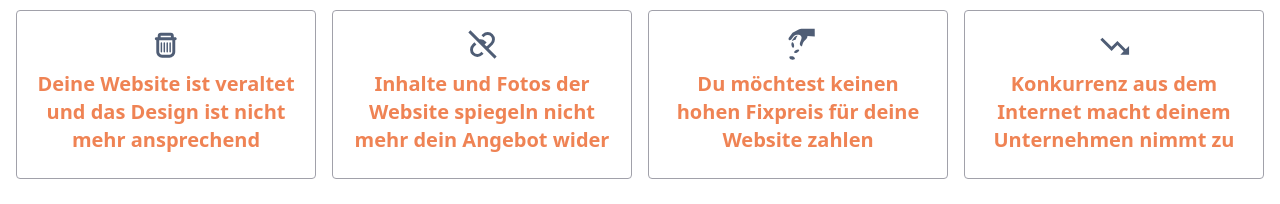
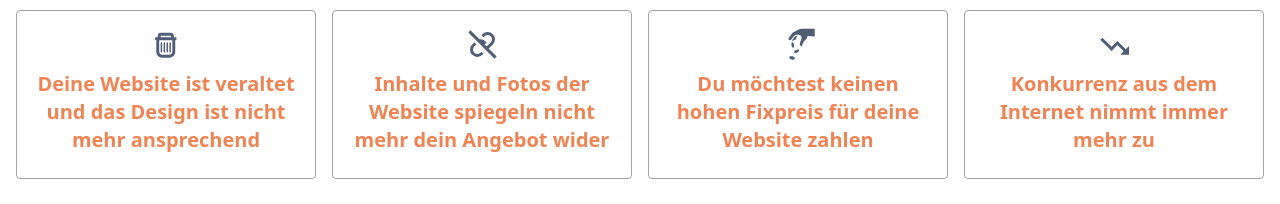
Before and after one commit to 36Kryptum/Portfolio, a Next.js app: page / in a window 1280 px wide. Shown: the part 826-1030 px from the top of the page. Built offline with nearby package versions, Linux system fonts and the light colour scheme.

Commit message:
components

```diff
--- a/src/components/Problems.js
+++ b/src/components/Problems.js
@@ -21,7 +21,7 @@ export default function Problems() {
       </div>
       <div className="border border-zinc-400 dark:border-white rounded p-4 hover:scale-105 duration-300">
       <BiTrendingDown size={35} className='text-accent dark:text-primary mx-auto'/>
-         <h3 className="text-center text-primary my-2 text-xl font-bold">Konkurrenz aus dem Internet macht deinem Unternehmen nimmt zu</h3>
+         <h3 className="text-center text-primary my-2 text-xl font-bold">Konkurrenz aus dem Internet nimmt immer mehr zu</h3>
 
       </div>
    </div>
```
